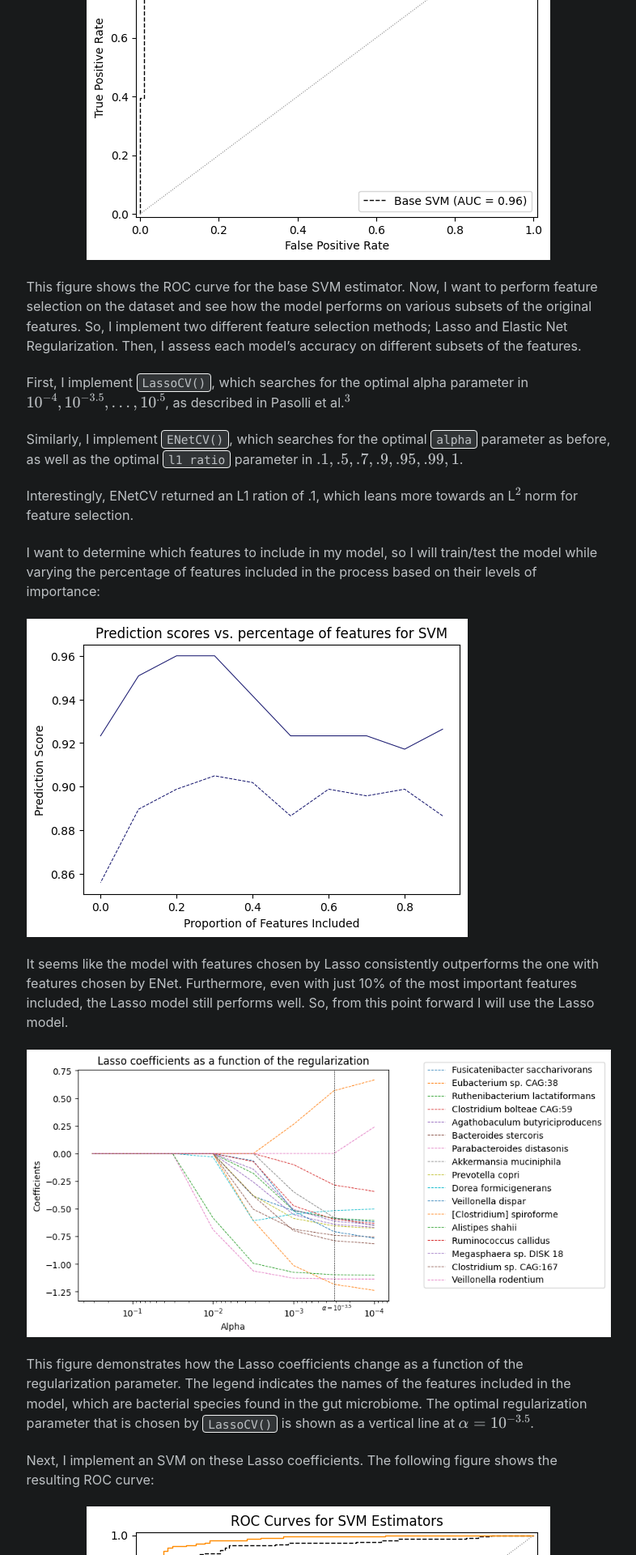
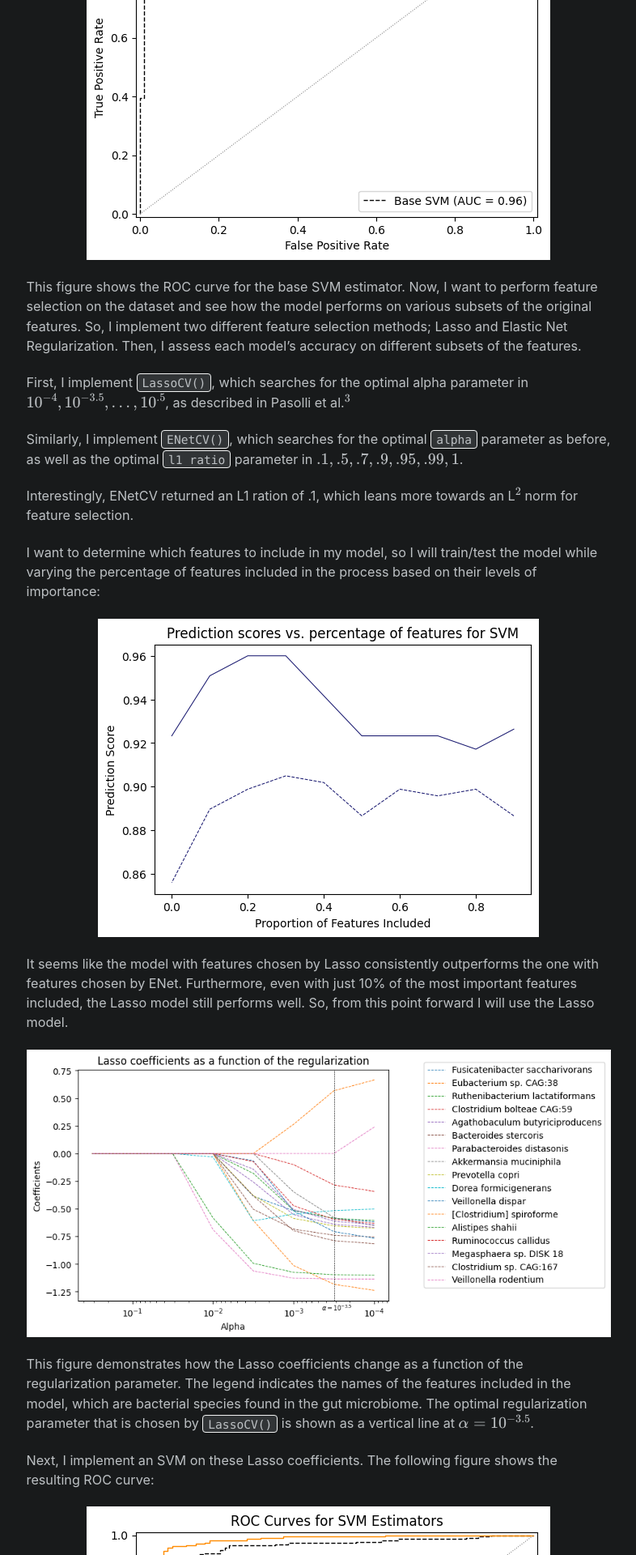
Before and after one commit to wvirany/wvirany.github.io, a Jekyll site: the page built from _portfolio/portfolio-1.md, in a window 1280 px wide. Shown: the part 3152-5072 px from the top of the page at 81% size, without its empty margins (271-1057 px from the left). Built offline with Jekyll 4.4.1, drawn with Linux system fonts in a browser that asks for light colours; formulas are drawn with MathJax 3.

Commit message:
Update portfolio-1.md; update provider

```diff
--- a/_config.yml
+++ b/_config.yml
@@ -75,7 +75,7 @@ social:
 
 # Analytics
 analytics:
-  provider               :  "google-universal" # false (default), "google", "google-universal", "custom"
+  provider               :  "google" # false (default), "google", "google-universal", "custom"
   google:
     tracking_id          : "G-40CWX6Y06Y"
 
--- a/_portfolio/portfolio-1.md
+++ b/_portfolio/portfolio-1.md
@@ -63,7 +63,9 @@ Interestingly, ENetCV returned an L1 ration of .1, which leans more towards an L
 
 I want to determine which features to include in my model, so I will train/test the model while varying the percentage of features included in the process based on their levels of importance:
 
-![prediction_vs_percentage](/images/prediction_vs_percentage.png)
+<p align="center">
+  <img src="/images/prediction_vs_percentage.png">
+</p>
 
 It seems like the model with features chosen by Lasso consistently outperforms the one with features chosen by ENet. Furthermore, even with just 10% of the most important features included, the Lasso model still performs well. So, from this point forward I will use the Lasso model.
 
```
